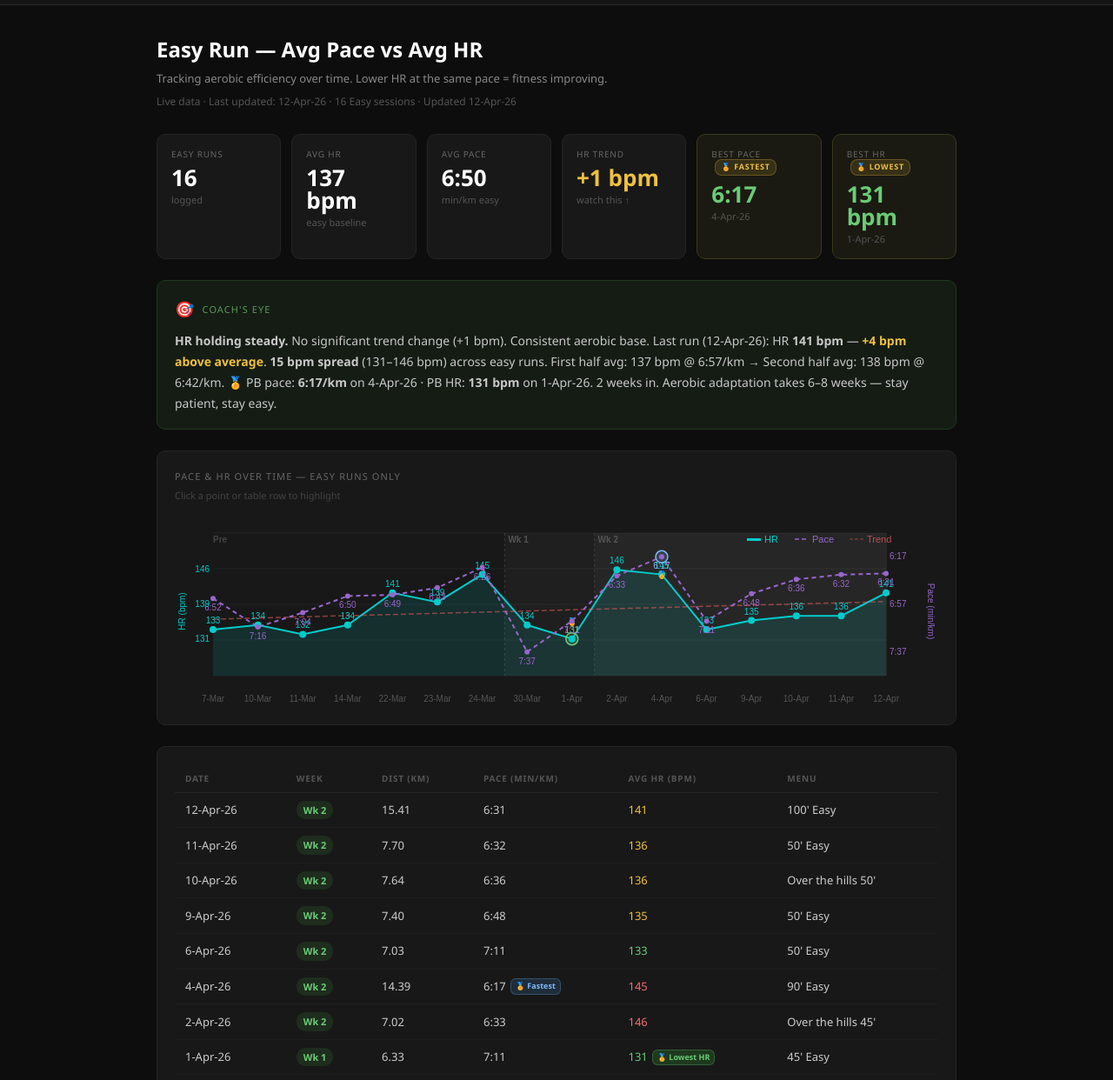
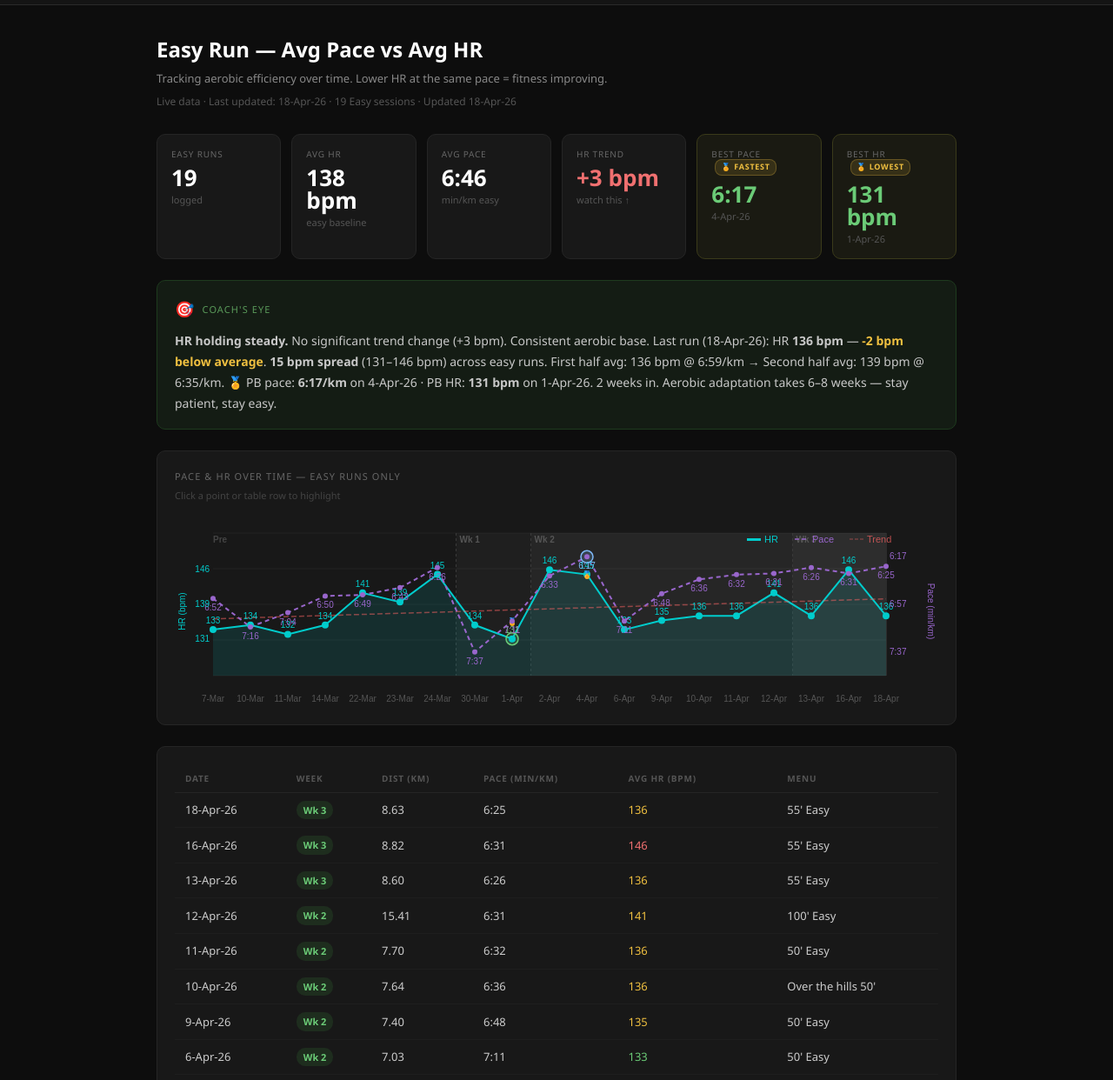
Before and after one commit to arifRashih/running, a plain HTML site: page index.html in a window 1280 px wide. Shown: the part 46-1288 px from the top of the page at 87% size. Drawn offline with Linux system fonts and the light colour scheme.

Commit message:
Add files via upload

```diff
--- a/index.html
+++ b/index.html
@@ -110,7 +110,7 @@
 <main>
   <h1>Easy Run — Avg Pace vs Avg HR</h1>
   <p class="subtitle">Tracking aerobic efficiency over time. Lower HR at the same pace = fitness improving.</p>
-  <p class="cache-info" id="cacheInfo">Live data · Last updated: <span id="lastDate"></span> · <span id="runCount"></span> Easy sessions · Updated 12-Apr-26</p>
+  <p class="cache-info" id="cacheInfo">Live data · Last updated: <span id="lastDate"></span> · <span id="runCount"></span> Easy sessions · Updated 18-Apr-26</p>
 
   <!-- STATS -->
   <div class="stats" id="statsRow"></div>
@@ -179,6 +179,9 @@ let runs = [
   { date:"10-Apr-26", week:"Wk 2", pace:"6:36", hr:136, dist:7.64,  menu:"Over the hills 50'" },
   { date:"11-Apr-26", week:"Wk 2", pace:"6:32", hr:136, dist:7.70,  menu:"50' Easy" },
   { date:"12-Apr-26", week:"Wk 2", pace:"6:31", hr:141, dist:15.41, menu:"100' Easy" },
+  { date:"13-Apr-26", week:"Wk 3", pace:"6:26", hr:136, dist:8.60,  menu:"55' Easy" },
+  { date:"16-Apr-26", week:"Wk 3", pace:"6:31", hr:146, dist:8.82,  menu:"55' Easy" },
+  { date:"18-Apr-26", week:"Wk 3", pace:"6:25", hr:136, dist:8.63,  menu:"55' Easy" },
 ];
 
 // --- Helpers ---
```
